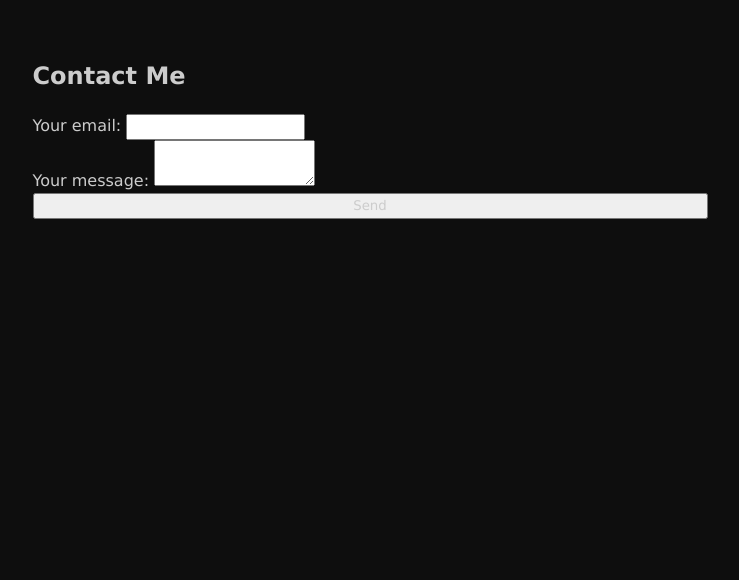
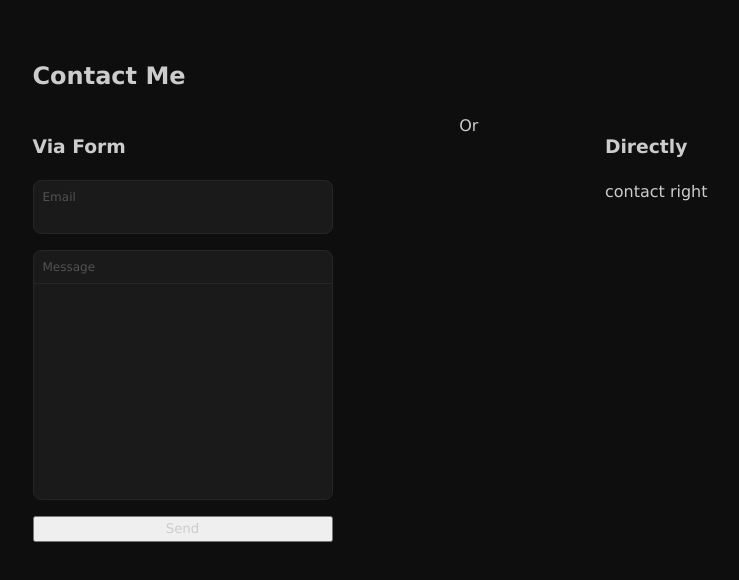
Before and after one commit to myaswen/myaswen.github.io, a plain HTML site: page index.html in a window 1280 px wide. Shown: the part 3188-3768 px from the top of the page, without its empty margins (270-1009 px from the left). Before the commit the page ends 3447 px from the top, so only its background shows below. Drawn offline with nearby package versions, Linux system fonts and the light colour scheme.

Commit message:
Form textarea styling

```diff
--- a/global.css
+++ b/global.css
@@ -226,13 +226,100 @@ Section: Contact
 */
 
 #contact-container {
-    margin-bottom: 40px;
+    margin-bottom: 200px;
     width: 100%;
+}
+
+#contact-options {
+    display: flex;
+    justify-content: space-between;
 }
 
 #contact-container form {
     display: flex;
     flex-direction: column;
+    width: 300px;
+}
+
+/* #contact-message-wrapper {
+    border-radius: 8px;
+    overflow: hidden;
+    height: 200px;
+}
+
+#contact-message-wrapper textarea {
+    width: 100%;
+    height: 100%;
+    resize: none;
+} */
+
+#contact-container input {
+    background-color: #1a1a1a;
+    border: 1px solid #262626;
+    border-radius: 8px;
+    padding: 24px 8px 8px 8px;
+    margin-bottom: 16px;
+}
+
+#contact-container input:focus {
+    outline: none;
+    /* border: 1px solid goldenrod; */
+    background:
+        linear-gradient(#1a1a1a 0 0) padding-box,
+        linear-gradient(90deg, rgb(100, 98, 203) 0%, rgb(212, 117, 117) 50%) border-box;
+    border: 1px solid transparent;
+}
+
+#message-container {
+    height: 250px;
+    margin-bottom: 16px;
+    /* border: 1px solid red; */
+    border: 1px solid #262626;
+    overflow: hidden;
+    border-radius: 8px;
+    background-color: #1a1a1a;
+    display: flex;
+    align-items: flex-end;
+}
+
+#contact-container textarea {
+    /* height: 200px; */
+    width: 100%;
+    height: 216px;
+
+    /* height: 100%; */
+    resize: none;
+    background-color: #1a1a1a;
+    /* border: 1px solid #262626; */
+    border: none;
+    border-top: 1px solid #262626;
+    /* border-top-left-radius: 8px; */
+    /* border-bottom-left-radius: 8px; */
+    padding: 8px 14px 14px 14px;
+    /* margin-bottom: 16px; */
+    /* border-top: 32px solid transparent; */
+    font-size: 14px;
+}
+
+#contact-container textarea:focus {
+    outline: none;
+}
+
+#message-container:focus-within {
+    /* border: 1px solid goldenrod; */
+    background:
+        linear-gradient(#1a1a1a 0 0) padding-box,
+        linear-gradient(90deg, rgb(100, 98, 203) 0%, rgb(212, 117, 117) 50%) border-box;
+    border: 1px solid transparent;
+}
+
+#contact-container label {
+    height: 0px;
+    position: relative;
+    top: 8px;
+    left: 10px;
+    font-size: 12px;
+    color: #525252;
 }
 
 /*
@@ -288,7 +375,6 @@ Section: Dynamic sizing
 
     .skill-card {
         width: 100%;
-        margin-right: 0px;
         margin-bottom: 24px;
     }
 }
--- a/index.html
+++ b/index.html
@@ -179,18 +179,37 @@
 
         <div id="contact-container">
             <h2>Contact Me</h2>
-            <form action="https://formspree.io/f/mbjbnpbo" method="POST">
-                <label>
-                    Your email:
-                    <input type="email" name="email">
-                </label>
-                <label>
-                    Your message:
-                    <textarea name="message"></textarea>
-                </label>
-                <!-- your other form fields go here -->
-                <button type="submit">Send</button>
-            </form>
+
+            <div id="contact-options">
+
+                <div id="contact-left">
+                    <h3>Via Form</h3>
+                    <form action="https://formspree.io/f/mbjbnpbo" method="POST">
+                        <label>Email</label>
+                            <input
+                            type="email"
+                            name="email"
+                            >
+                        <label>Message</label>
+                            <div id="message-container">
+                                <textarea
+                                name="message"
+                                >
+                            </textarea>
+                            </div>
+                        <!-- your other form fields go here -->
+                        <button type="submit">Send</button>
+                    </form>
+                </div>
+
+                <div>Or</div>
+
+                <div id="contact-right">
+                    <h3>Directly</h3>
+                    contact right
+                </div>
+
+            </div>
         </div>
 
     </div>
```
Also changed, not shown: 1 other file.
